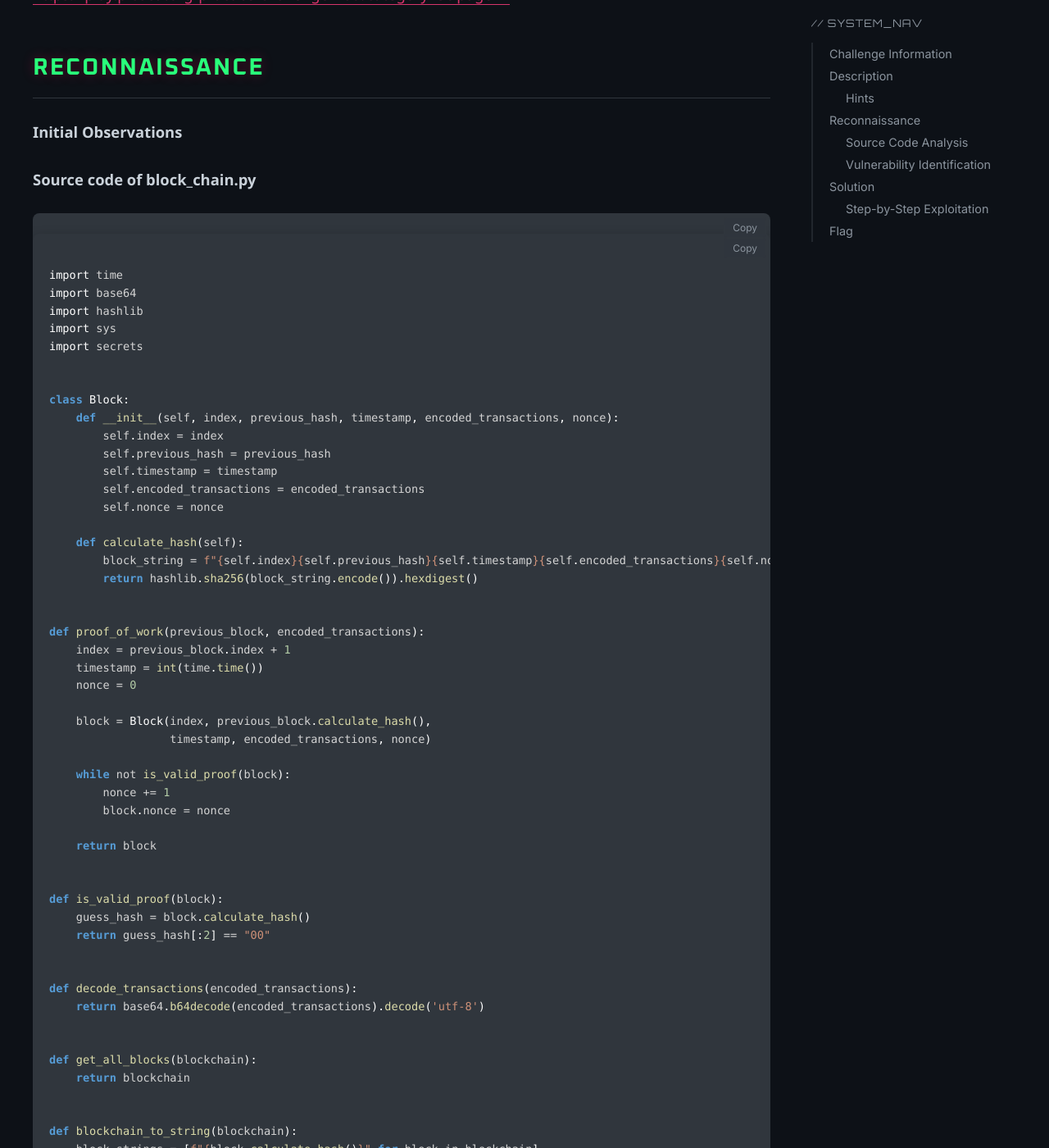
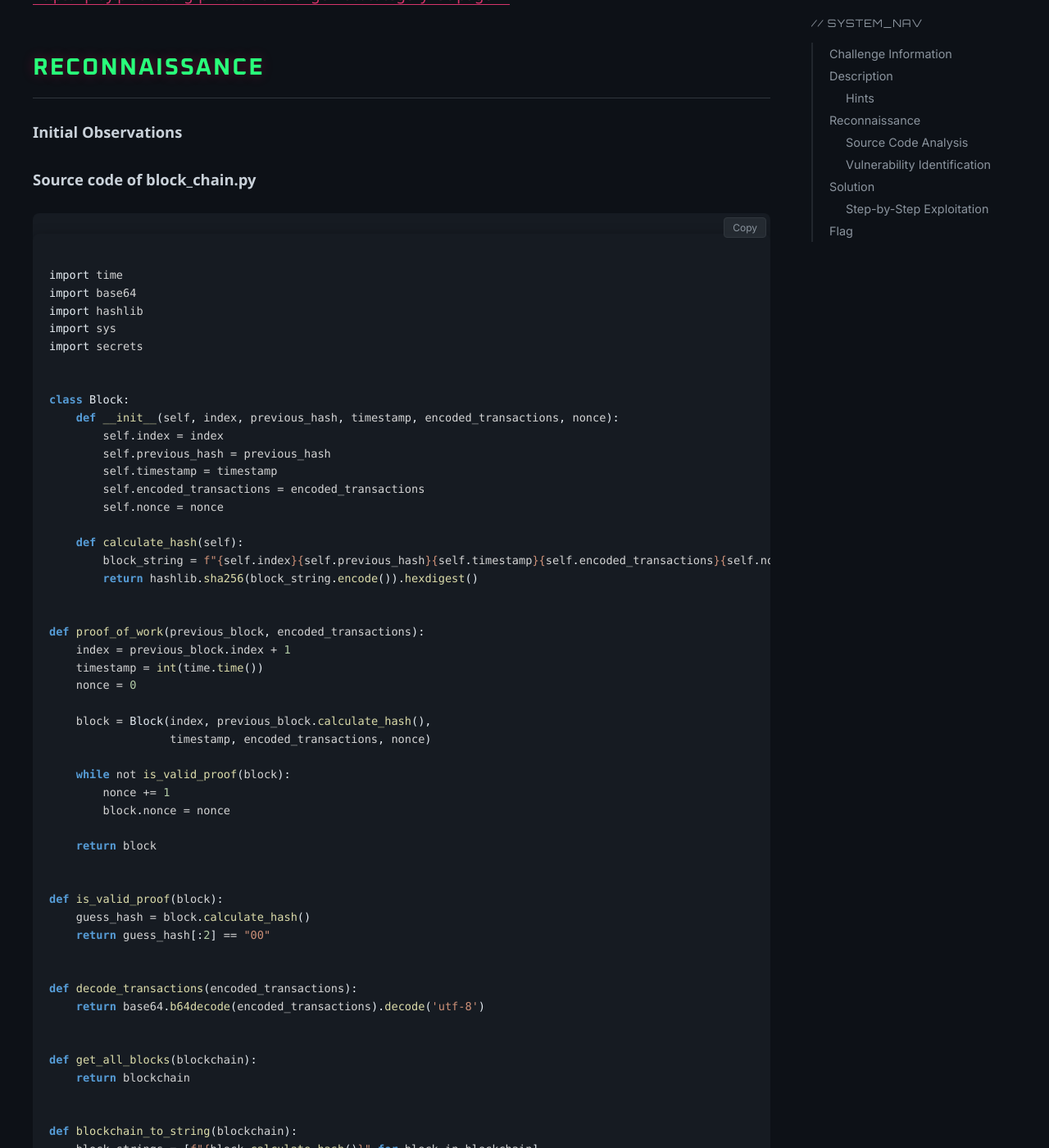
Before and after one commit to kaiversus/kaiversus.github.io, a Jekyll site: the page built from _writeups/TapIntoHash_pico/picoCTF_TapIntoHash.md, in a window 1280 px wide and 1400 px high, scrolled down 1251 px. Shown: the whole window at 82% size. Built offline with Jekyll 4.4.1, drawn with Linux system fonts in a browser that asks for light colours; some web fonts are replaced.

Commit message:
Update writeup.html

```diff
--- a/_layouts/writeup.html
+++ b/_layouts/writeup.html
@@ -54,37 +54,32 @@
         .writeup-content td:first-child { font-weight: 600; width: 30%; }
 
         /* ==========================================================================
-           FIX JEKYLL CODE BLOCKS (TARGET TRỰC TIẾP LỚP VỎ CỦA JEKYLL)
+           FIX JEKYLL CODE BLOCKS (DARKER & SINGLE BUTTON)
            ========================================================================== */
 
-        /* 1. Target lớp vỏ bao ngoài cùng mà Jekyll sinh ra */
+        /* 1. Target lớp vỏ bao ngoài cùng */
         div.highlighter-rouge,
         div.highlight {
-            /* MÀU NỀN CHÍNH Ở ĐÂY (#30363d) */
-            background-color: #30363d !important;
+            /* MÀU NỀN TỐI HƠN (#161b22 - Github Dark Dimmed) */
+            background-color: #161b22 !important;
 
             /* KHÔNG VIỀN */
             border: none !important;
 
-            /* Bo góc và khoảng cách */
             border-radius: 8px;
             margin: 25px 0;
-
-            /* Quan trọng để nút copy dính vào đây */
-            position: relative;
-
-            /* Đổ bóng nhẹ cho nổi */
-            box-shadow: 0 5px 15px rgba(0, 0, 0, 0.3);
+            position: relative; /* Để neo nút copy */
+            box-shadow: 0 5px 15px rgba(0, 0, 0, 0.5); /* Bóng đổ sâu hơn cho nổi trên nền đen */
         }
 
-        /* 2. Reset style cho thẻ pre bên trong (để nó trong suốt) */
+        /* 2. Reset style cho thẻ pre bên trong (trong suốt) */
         div.highlighter-rouge pre.highlight,
         div.highlight pre.highlight,
         .writeup-content pre {
-            background: transparent !important; /* Trong suốt để lấy màu của lớp cha */
+            background: transparent !important;
             border: none !important;
             margin: 0 !important;
-            padding: 40px 20px 20px 20px !important; /* Padding để chừa chỗ cho nút copy */
+            padding: 40px 20px 20px 20px !important;
             overflow-x: auto;
             font-family: 'JetBrains Mono', monospace;
             font-size: 0.85rem !important;
@@ -94,13 +89,13 @@
         /* 3. Màu chữ code */
         .writeup-content pre code,
         div.highlighter-rouge code {
-            color: #ffffff !important; /* Chữ trắng */
+            color: #e6edf3 !important; /* Trắng xám dịu mắt */
             background: transparent !important;
             text-shadow: none;
             padding: 0;
         }
 
-        /* Inline code (code ngắn trong dòng văn bản) */
+        /* Inline code */
         p > code, li > code {
             font-family: 'JetBrains Mono', monospace;
             background: rgba(110, 118, 129, 0.4);
@@ -110,14 +105,14 @@
             font-size: 0.9em;
         }
 
-        /* --- NÚT COPY --- */
+        /* --- NÚT COPY (FIXED) --- */
         .copy-btn {
-            position: absolute; /* Dùng absolute neo vào div.highlight (relative) */
+            position: absolute;
             top: 10px;
             right: 10px;
 
-            background: rgba(48, 54, 61, 0.9);
-            border: 1px solid var(--border-color);
+            background: rgba(48, 54, 61, 0.6); /* Nền trong suốt hơn cho tinh tế */
+            border: 1px solid #30363d;
             border-radius: 4px;
             color: #8b949e;
             padding: 4px 10px;
```
Also changed, not shown: other parts of _layouts/writeup.html (+16 -10 lines).
